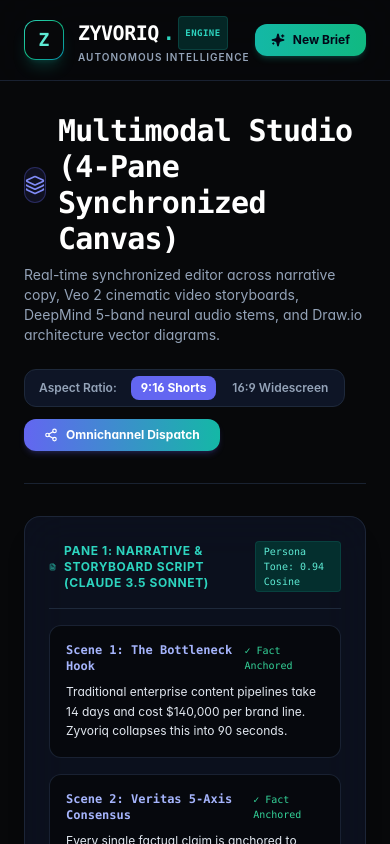
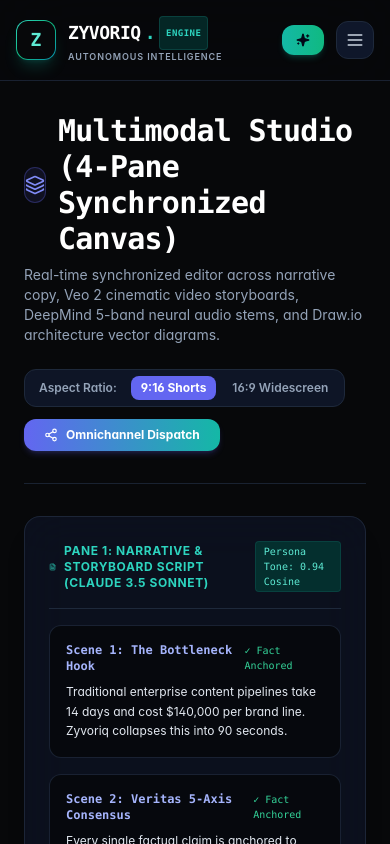
Before and after one commit to nitinaggarwal-12/zyvoriq, a Next.js app: page /studio in a window 390 px wide. Shown: the top 844 px of the page. Built offline with nearby package versions, Linux system fonts and the light colour scheme.

Commit message:
feat(nav): add responsive mobile drawer for smartphones and tablets

```diff
--- a/components/AppNavbar.tsx
+++ b/components/AppNavbar.tsx
@@ -7,21 +7,20 @@
   Terminal,
   ShieldCheck,
   Layers,
-  FileText,
   BarChart3,
   Sparkles,
   Lock,
-  Sliders,
   ChevronDown,
   Activity,
-  Zap,
-  ArrowUpRight,
-  RefreshCw
+  Menu,
+  X,
+  ChevronRight
 } from "lucide-react";
 
 export function AppNavbar() {
   const pathname = usePathname();
   const [workspaceMenuOpen, setWorkspaceMenuOpen] = useState(false);
+  const [mobileMenuOpen, setMobileMenuOpen] = useState(false);
   const [activeWorkspace, setActiveWorkspace] = useState("Enterprise Core (US-East)");
 
   const navItems = [
@@ -34,30 +33,30 @@
 
   return (
     <header className="sticky top-0 z-50 w-full border-b border-slate-800/80 bg-obsidian-950/90 backdrop-blur-2xl transition-all duration-200">
-      <div className="mx-auto flex h-20 max-w-8xl items-center justify-between px-6 md:px-12 lg:px-16">
+      <div className="mx-auto flex h-20 max-w-8xl items-center justify-between px-4 sm:px-6 md:px-12 lg:px-16">
 
         {/* Brand & Workspace Switcher */}
-        <div className="flex items-center gap-6">
-          <Link href="/" className="group flex items-center gap-3.5" aria-label="Zyvoriq Home">
+        <div className="flex items-center gap-4 sm:gap-6">
+          <Link href="/" className="group flex items-center gap-3" aria-label="Zyvoriq Home">
             <div className="relative flex h-10 w-10 items-center justify-center rounded-xl bg-gradient-to-br from-teal-400 via-emerald-500 to-cyan-600 p-[1px] shadow-lg shadow-teal-500/20 group-hover:scale-105 transition-transform">
               <div className="flex h-full w-full items-center justify-center rounded-[11px] bg-obsidian-950 font-mono text-lg font-black text-teal-300">
                 Z
               </div>
             </div>
             <div className="flex flex-col">
-              <span className="font-mono text-xl font-extrabold tracking-tight text-white flex items-center gap-1">
+              <span className="font-mono text-lg sm:text-xl font-extrabold tracking-tight text-white flex items-center gap-1">
                 ZYVORIQ<span className="text-teal-400">.</span>
                 <span className="rounded bg-teal-950/80 px-1.5 py-0.5 text-[9px] font-bold uppercase tracking-wider text-teal-400 border border-teal-800/50">
                   Engine
                 </span>
               </span>
-              <span className="text-[10px] font-semibold uppercase tracking-widest text-slate-400">
+              <span className="text-[9px] sm:text-[10px] font-semibold uppercase tracking-widest text-slate-400">
                 Autonomous Intelligence
               </span>
             </div>
           </Link>
 
-          {/* Workspace Dropdown */}
+          {/* Workspace Dropdown (Desktop) */}
           <div className="relative hidden xl:block">
             <button
               onClick={() => setWorkspaceMenuOpen(!workspaceMenuOpen)}
@@ -95,8 +94,8 @@
           </div>
         </div>
 
-        {/* Center Route Tabs */}
-        <nav className="hidden md:flex items-center gap-1.5 rounded-xl border border-slate-800/80 bg-slate-950/60 p-1.5 backdrop-blur-md">
+        {/* Center Route Tabs (Desktop) */}
+        <nav className="hidden lg:flex items-center gap-1.5 rounded-xl border border-slate-800/80 bg-slate-950/60 p-1.5 backdrop-blur-md">
           {navItems.map((item) => {
             const Icon = item.icon;
             const isActive = pathname === item.href || pathname.startsWith(item.href + "/");
@@ -124,22 +123,61 @@
           })}
         </nav>
 
-        {/* Right Status Badges & Quick Action */}
-        <div className="flex items-center gap-3.5">
-          <div className="hidden lg:flex items-center gap-2 rounded-full border border-emerald-500/30 bg-emerald-950/40 px-3 py-1 text-xs text-emerald-300">
+        {/* Right Action & Mobile Toggle */}
+        <div className="flex items-center gap-3">
+          <div className="hidden sm:flex items-center gap-2 rounded-full border border-emerald-500/30 bg-emerald-950/40 px-3 py-1 text-xs text-emerald-300">
             <Activity className="h-3.5 w-3.5 text-emerald-400 animate-spin" style={{ animationDuration: '3s' }} />
-            <span className="font-mono text-[11px] font-bold">9 Swarm Agents Online</span>
+            <span className="font-mono text-[11px] font-bold">9 Swarms Online</span>
           </div>
 
           <Link
             href="/director"
-            className="flex items-center gap-2 rounded-xl bg-gradient-to-r from-teal-500 to-emerald-500 px-4 py-2 text-xs font-bold text-slate-950 shadow-md shadow-teal-500/20 hover:opacity-95 transition-opacity"
+            className="flex items-center gap-1.5 sm:gap-2 rounded-xl bg-gradient-to-r from-teal-500 to-emerald-500 px-3.5 py-2 text-xs font-bold text-slate-950 shadow-md shadow-teal-500/20 hover:opacity-95 transition-opacity"
           >
             <Sparkles className="h-3.5 w-3.5 fill-current" />
-            <span>New Brief</span>
+            <span className="hidden xs:inline">New Brief</span>
           </Link>
+
+          {/* Mobile Menu Toggle Button */}
+          <button
+            onClick={() => setMobileMenuOpen(!mobileMenuOpen)}
+            className="flex lg:hidden items-center justify-center p-2 rounded-xl border border-slate-800 bg-slate-900 text-slate-300 hover:text-white"
+            aria-label="Toggle navigation menu"
+          >
+            {mobileMenuOpen ? <X className="h-5 w-5" /> : <Menu className="h-5 w-5" />}
+          </button>
         </div>
       </div>
+
+      {/* Mobile Drawer (Visible when open on mobile/tablet) */}
+      {mobileMenuOpen && (
+        <div className="lg:hidden border-b border-slate-800 bg-obsidian-950/98 px-6 py-4 backdrop-blur-2xl">
+          <div className="flex flex-col gap-2">
+            {navItems.map((item) => {
+              const Icon = item.icon;
+              const isActive = pathname === item.href;
+              return (
+                <Link
+                  key={item.href}
+                  href={item.href}
+                  onClick={() => setMobileMenuOpen(false)}
+                  className={`flex items-center justify-between rounded-xl px-4 py-3 text-sm font-semibold transition-colors ${
+                    isActive
+                      ? "bg-teal-500/15 text-teal-300 border border-teal-500/30"
+                      : "text-slate-300 hover:bg-slate-800/60 hover:text-white"
+                  }`}
+                >
+                  <div className="flex items-center gap-3">
+                    <Icon className={`h-4 w-4 ${isActive ? "text-teal-400" : "text-slate-400"}`} />
+                    <span>{item.name}</span>
+                  </div>
+                  <ChevronRight className="h-4 w-4 text-slate-500" />
+                </Link>
+              );
+            })}
+          </div>
+        </div>
+      )}
     </header>
   );
 }
```
